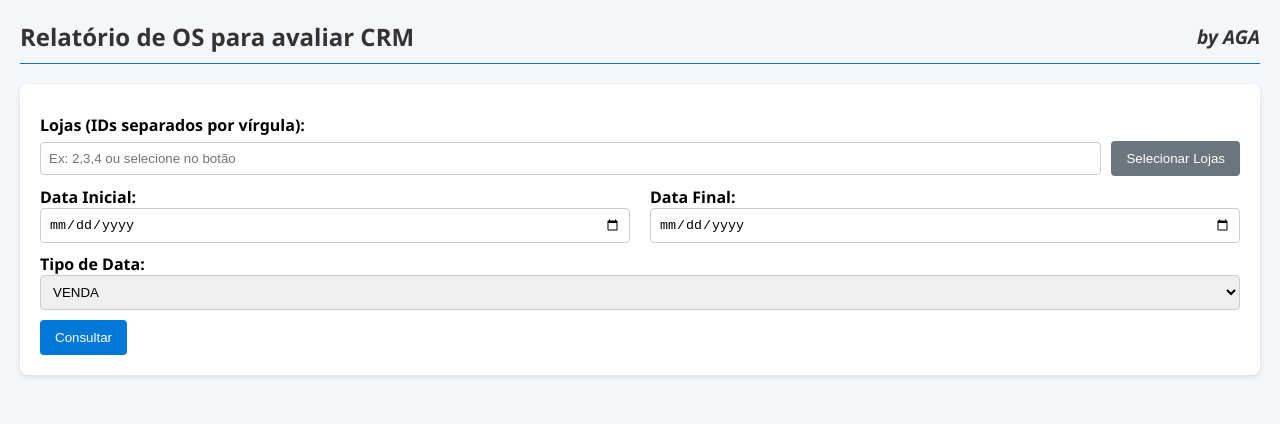
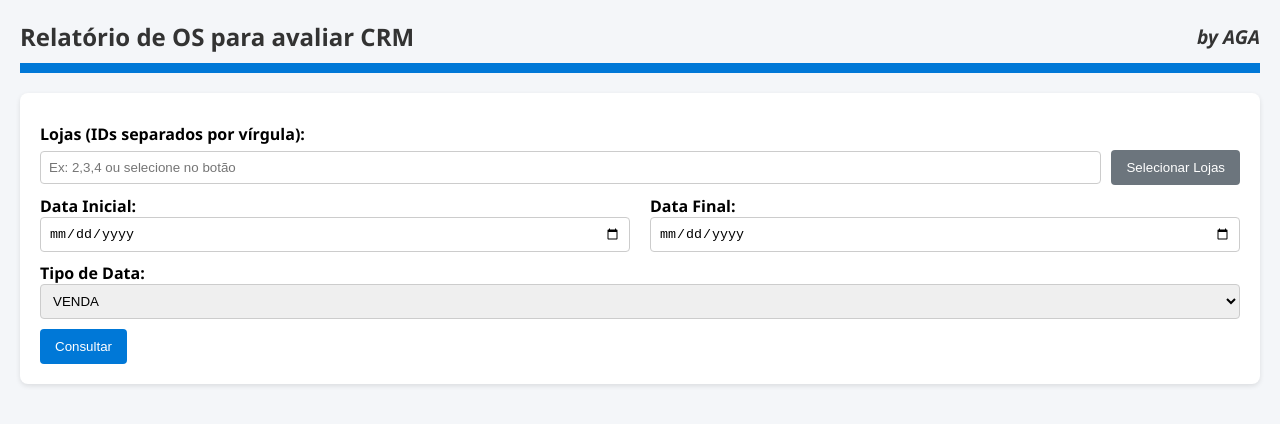
Before and after one commit to TIBIsuporte/ossemcrm, a website: page index.html in a window 1280 px wide. Drawn offline with nearby package versions, Linux system fonts and the light colour scheme.

Commit message:
Change header border thickness to 10px
Increased the border thickness of the header from 1px to 10px.

```diff
--- a/index.html
+++ b/index.html
@@ -9,7 +9,7 @@
 
   <style>
     body { font-family: "Segoe UI", Arial, sans-serif; margin: 20px; background: #f4f6f9; }
-    h2 { color: #333; margin-bottom: 15px; }
+
     /* Cabeçalho Flexível - O "by AGA" ficará à direita e o título à esquerda */
     .header-titulo {
       display: flex;
@@ -17,7 +17,7 @@
       align-items: center;
       margin-bottom: 20px;
       padding-bottom: 10px;
-      border-bottom: 1px solid #0078d7;
+      border-bottom: 10px solid #0078d7;
     }
 
     h2 { color: #333; margin: 0; }
```
